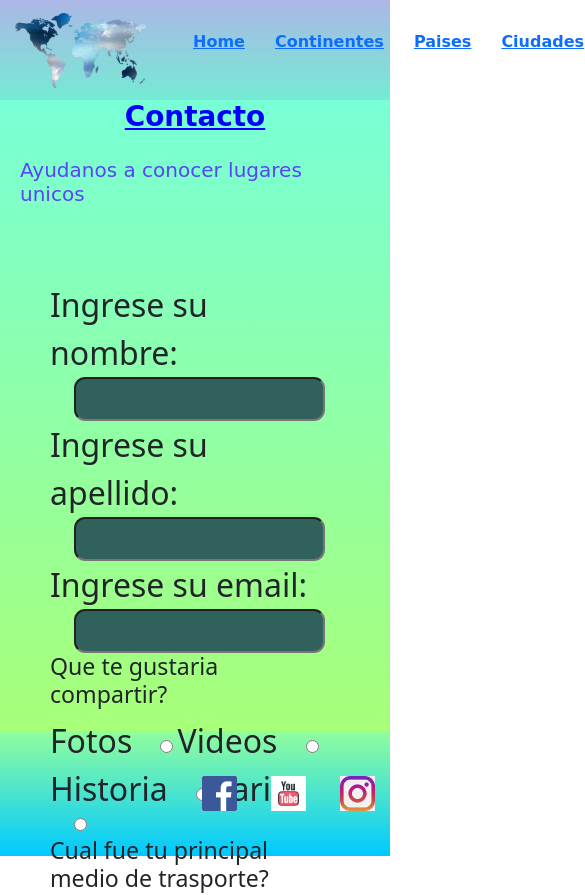
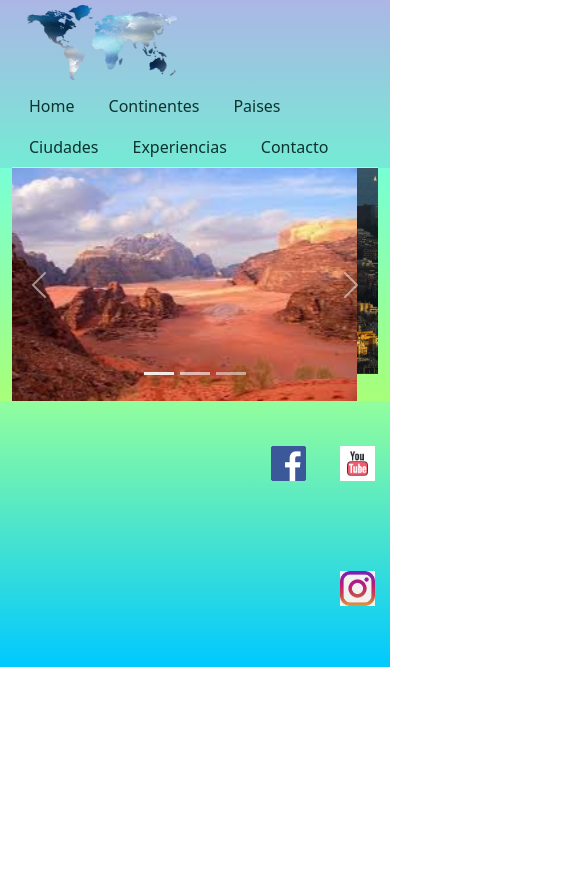
Before and after one commit to crisco85/Cristian_Correa-Desarollo_Web, a plain HTML site: page Pages/contacto.html in a window 390 px wide. Shown: the top 895 px of the page, 585 px wide, since content can reach past the window. After the commit the page ends 844 px from the top, so only its background shows below. Drawn offline with nearby package versions, Linux system fonts and the light colour scheme; a web font is replaced by a local one.

Commit message:
Bootstrap - Modifcacion de pagina contacto para responsive

```diff
--- a/Pages/contacto.html
+++ b/Pages/contacto.html
@@ -10,7 +10,106 @@
 </head>
 <body>
 
+
+        <header>
+            <div class="container">
+                <div class="row">
+                    <div class="col-6 col-md-4">
+                        <img class="logo" width="100%" height="90%" src="../Imagenes/MundoII.png" alt="Logo">
+                    </div>
+                    <div class="col-md-8">
+                        <ul class="nav nav-tabs">
+                            <li class="nav-item">
+                                <a class="nav-link" href="../index.html">Home</a>
+                            </li>
+                            <li class="nav-item">
+                                <a class="nav-link" href="continentes.html">Continentes</a>
+                            </li>
+                            <li class="nav-item">
+                                <a class="nav-link" href="paises.html">Paises</a>
+                            </li>
+                            <li class="nav-item">
+                                <a class="nav-link" href="ciudades.html">Ciudades</a>
+                            </li>
+                            <li class="nav-item">
+                                <a class="nav-link" href="experiencias.html">Experiencias</a>
+                            </li>
+                            <li class="nav-item">
+                                <a class="nav-link" href="contacto.html">Contacto</a>
+                            </li>
+                        </ul>
+                    </div>
+                </div>
+
+            </div>
+        </header>
+
+        <main>
+
+            <div class="container">
+
+
+                <div class="row">
+                  <div class="col-12 col-md-12">
+
+                    <div id="carouselExampleIndicators" class="carousel slide" data-bs-ride="carousel">
+                        <div class="carousel-indicators">
+                          <button type="button" data-bs-target="#carouselExampleIndicators" data-bs-slide-to="0" class="active" aria-current="true" aria-label="Slide 1"></button>
+                          <button type="button" data-bs-target="#carouselExampleIndicators" data-bs-slide-to="1" aria-label="Slide 2"></button>
+                          <button type="button" data-bs-target="#carouselExampleIndicators" data-bs-slide-to="2" aria-label="Slide 3"></button>
+                        </div>
+                        <div class="carousel-inner">
+                          <div class="carousel-item active">
+                            <img src="../Imagenes/Wadi Rum.jpg" class="d-block w-100" alt="...">
+                          </div>
+                          <div class="carousel-item">
+                            <img src="../Imagenes/La sagrada familia.jpg" class="d-block w-100" alt="...">
+                          </div>
+                          <div class="carousel-item">
+                            <img src="../Imagenes/Roma.jpg" class="d-block w-100" alt="...">
+                          </div>
+                        </div>
+                        <button class="carousel-control-prev" type="button" data-bs-target="#carouselExampleIndicators" data-bs-slide="prev">
+                          <span class="carousel-control-prev-icon" aria-hidden="true"></span>
+                          <span class="visually-hidden">Previous</span>
+                        </button>
+                        <button class="carousel-control-next" type="button" data-bs-target="#carouselExampleIndicators" data-bs-slide="next">
+                          <span class="carousel-control-next-icon" aria-hidden="true"></span>
+                          <span class="visually-hidden">Next</span>
+                        </button>
+                      </div>
+
+                  </div>
+                </div>
+
+
+            </div>
+
+        </main>
+
+        <footer>
+
+                <div class="row">
+                    <div class="col-6"></div>
+                    <div class="col-6">
+                        <ul>
+                            <li><a href="https://www.facebook.com/"><img width="35" src="../Imagenes/FacebookII.png" alt="Facebook"></a></li>
+                            <li><a href="https://www.youtube.com/"><img width="35" src="../Imagenes/YouTubeII.png" alt="YouTube"></a></li>
+                            <li><a href="https://www.instagram.com/?hl=es-la"><img width="35" src="../Imagenes/Instagram.png" alt="Instagram"></a></li>
+                        </ul>
+                    </div>
+                </div>
+
+        </footer>
+
+
+
+
+
+    <!--
     <header>
+
+
 
         <img class="logo" width="100%" height="90%" src="../Imagenes/MundoII.png" alt="Logo">
 
@@ -89,7 +188,7 @@
             <li><a href="https://www.youtube.com/"><img width="35" src="../Imagenes/YouTubeII.png" alt="YouTube"></a></li>
             <li><a href="https://www.instagram.com/?hl=es-la"><img width="35" src="../Imagenes/Instagram.png" alt="Instagram"></a></li>
         </ul>
-    </footer>
+    </footer>-->
 
     <script src="https://cdn.jsdelivr.net/npm/bootstrap@5.0.0-beta3/dist/js/bootstrap.bundle.min.js" integrity="sha384-JEW9xMcG8R+pH31jmWH6WWP0WintQrMb4s7ZOdauHnUtxwoG2vI5DkLtS3qm9Ekf" crossorigin="anonymous"></script>
 </body>
```
Also changed, not shown: CSS/style.css (+0 -33 lines).
